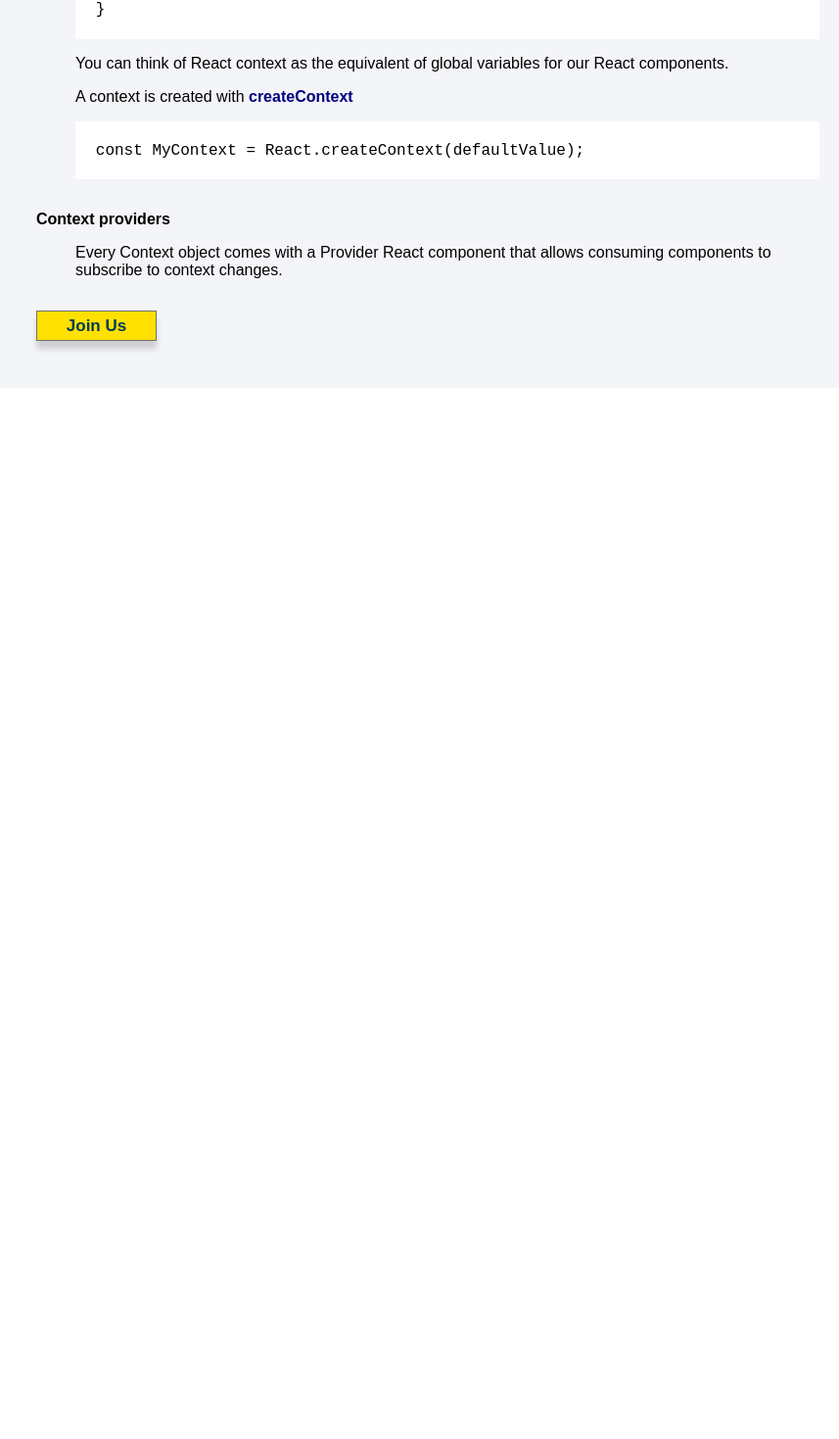
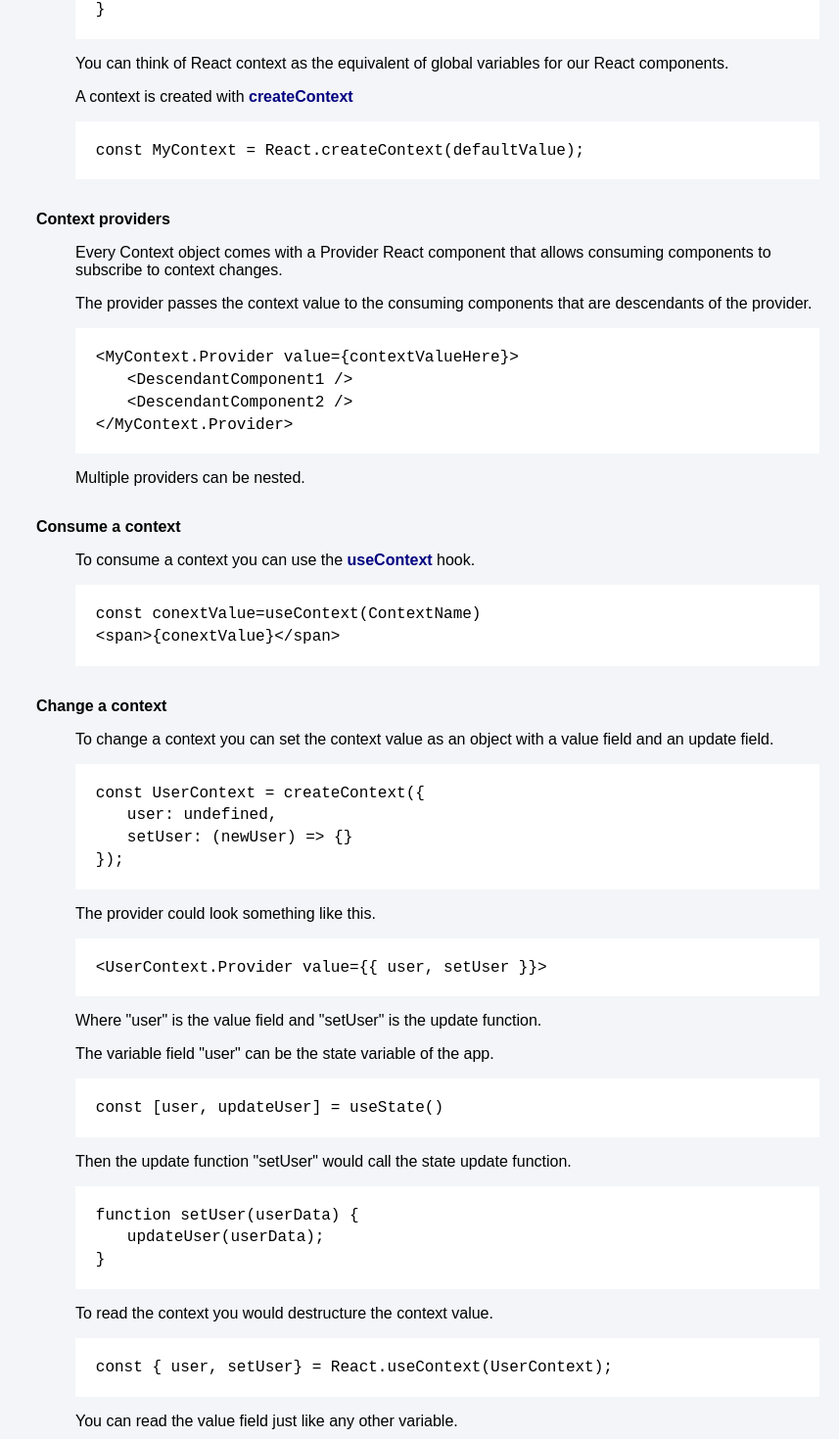
Before and after one commit to BackToTech-Study/ReactStates, a React (Create React App) app: page /welcome in a window 1280 px wide. Shown: the part 1328-2797 px from the top of the page at 98% size, without its empty margins (203-1060 px from the left). Before the commit the page ends 1724 px from the top, so only its background shows below. Built offline with nearby package versions, Linux system fonts and the light colour scheme.

Commit message:
added context examples

```diff
--- a/src/App.css
+++ b/src/App.css
@@ -33,6 +33,8 @@
   border: 1px solid #707070;
   opacity: 1;
   margin: auto;
+  padding-left: 3em;
+  padding-right: 3em;
 }
 
 .navbarTitle {
@@ -49,7 +51,7 @@
   padding: 0;
   margin: 0;
   align-items: center;
-  justify-content: space-around;
+  justify-content: space-between;
 }
 
 /* footer styles*/
--- a/src/App.js
+++ b/src/App.js
@@ -3,9 +3,35 @@ import { Route, Switch, Redirect } from 'react-router-dom';
 import Navbar from './components/layout/Navbar';
 import Welcome from './components/layout/Welcome';
 import Application from './components/layout/Application';
+import UserContext from './contexts/UserContext'
+import User from './models/User';
+import UserInLocalStorage from './services/LocalStorage'
+import { useState } from 'react';
 
 function App() {
+
+  // This function is used to read user from local storage
+  function readUserFromStorage() {
+    let userData = UserInLocalStorage.get();
+    return userData ? new User(userData) : undefined;
+  }
+
+  const [user, updateUser] = useState(readUserFromStorage())
+
+  // This function is used to update the value field in the context
+  function setUser(userData) {
+    if (userData) {
+      UserInLocalStorage.set(userData);
+    } else {
+      UserInLocalStorage.remove();
+    }
+    updateUser(readUserFromStorage());
+  }
+
   return (
+    // Define the provider with the desired value.
+    // The value of the context composed out of the value field "user" and a function that updates the value field "setUser"
+    <UserContext.Provider value={{ user, setUser }}>
       <div className="App">
         <div>
             <Navbar />
@@ -18,6 +44,7 @@ function App() {
           <Route path="/application" component={Application} />
         </Switch>
       </div>
+    </UserContext.Provider>
   );
 }
 
--- a/src/components/button/Button.js
+++ b/src/components/button/Button.js
@@ -1,7 +1,7 @@
 import React from 'react';
 
-const Button = () => {
-  return <button className="btn">Join Us</button>;
+const Button = ({ text, action=()=>{} }) => {
+  return <button className="btn" onClick={action}>{text}</button>;
 };
 
 export default Button;
--- a/src/components/forms/ApplicationForm.js
+++ b/src/components/forms/ApplicationForm.js
@@ -1,7 +1,19 @@
 import React, { useState } from 'react';
 import Button from '../button/Button';
+import UserContext from '../../contexts/UserContext';
 
 const ApplicationForm = (props) => {
+  function redirectToHomePage() {
+    window.location.href = '/';
+  }
+
+  // read the context
+  const { user, setUser } = React.useContext(UserContext);
+
+  if (user) {
+    redirectToHomePage()
+  }
+
   const [formData, setFormData] = useState({
     firstName: '',
     lastName: '',
@@ -14,18 +26,22 @@ const ApplicationForm = (props) => {
 
   const handleSubmit = async (e) => {
     e.preventDefault();
-    console.log('hello');
-    const user = {
+
+    const userData = JSON.stringify({
       firstName,
       lastName,
       address1,
       phone,
       email,
-    };
-    window.location.href = '/';
+    });
 
-    localStorage.setItem('user', JSON.stringify(user));
+    // context is updated here by calling the value field update function
+    setUser(userData);
+
+    // redirecting or refreshing the page will clear the context value. Reinit of the context value is done in the App.js
+    redirectToHomePage();
   };
+
   return (
     <form onSubmit={handleSubmit}>
       <div className="form-header">
@@ -119,7 +135,7 @@ const ApplicationForm = (props) => {
           </div>
         </div>
         <div className="form-footer">
-          <Button onClick={() => handleSubmit()}></Button>
+          <Button text="Join us" action={handleSubmit}></Button>
         </div>
       </div>
     </form>
--- a/src/components/layout/Welcome.js
+++ b/src/components/layout/Welcome.js
@@ -1,8 +1,18 @@
 import React from 'react';
 import Button from '../button/Button';
 import { Link } from 'react-router-dom';
+import UserContext from '../../contexts/UserContext';
 
 const Welcome = (props) => {
+  // read the context
+  const { user, } = React.useContext(UserContext);
+
+  //context field value is read here
+  let linkToJoinForm = user !== undefined ? "" :
+    <Link to="/application">
+      <Button text="Join us" ></Button>
+    </Link>;
+
   return (
     <div className="container">
       <div className="content">
@@ -16,15 +26,17 @@ const Welcome = (props) => {
                 </Link>
               </p>
             </dd>
+
             <dt>State variable</dt>
             <dd>
               <p>A state variable is a variable that holds that state of a component.</p>
-              <p>Is declared by calling the hook <span class='code-line'>useState</span></p>
+              <p>Is declared by calling the hook <span className='code-line'>useState</span></p>
               <p className="code-section">
                 const [stateVariable, stateUpdateFunction] = useState();
               </p>
               <p>You can give the state variable any name you want.</p>
             </dd>
+
             <dt>State update function</dt>
             <dd>
               <p>A state update function is a function that can be used to update the sate variable.</p>
@@ -34,12 +46,13 @@ const Welcome = (props) => {
               </p>
               <p>You can give the state update function any name you want.</p>
               <p>When you want to change the state of the component use the state update function.</p>
-              <p className="code-section">
+              <div className="code-section">
                 <p>console.log('stateVariable = ' + stateVariable);</p>
                 <p>stateUpdateFunction(5);</p>
                 <p>console.log('stateVariable = ' + stateVariable);</p>
-              </p>
+              </div>
             </dd>
+
             <dt>Context</dt>
             <dd>
               <p>
@@ -54,10 +67,12 @@ const Welcome = (props) => {
               <p>
                 <span className='highlighted'>Apply context sparingly</span> because it makes component reuse more difficult.
               </p>
-              <p>
-                If you only want to avoid passing some props through many levels,
-                <span className='highlighted'>component composition is often a simpler solution than context.</span>
-                <p className='code-section'>
+              <div>
+                <p>
+                  If you only want to avoid passing some props through many levels,
+                  <span className='highlighted'>component composition is often a simpler solution than context.</span>
+                </p>
+                <div className='code-section'>
                   <p>function App() {"{"}</p>
                   <p className='indent-1x'>return ("</p>
                   <p className='indent-2x'>{"<Pane nestedComponent={<SomeComponent/>} />"}</p>
@@ -69,23 +84,95 @@ const Welcome = (props) => {
                   <p className='indent-2x'>{"{props.nestedComponent}"}</p>
                   <p className='indent-1x'>);</p>
                   <p>{"}"}</p>
-                </p>
-              </p>
+                </div>
+              </div>
               <p>You can think of React context as the equivalent of global variables for our React components.</p>
               <p>A context is created with <span className='code-line'>createContext</span></p>
-              <p className='code-section'>
+              <div className='code-section'>
                 <p>const MyContext = React.createContext(defaultValue);</p>
-              </p>
+              </div>
             </dd>
+
             <dt>Context providers</dt>
             <dd>
               <p>Every Context object comes with a Provider React component that allows consuming components to subscribe to context changes.</p>
+              <p>The provider passes the context value to the consuming components that are descendants of the provider.</p>
+              <div className='code-section'>
+                <p>{"<MyContext.Provider value={contextValueHere}>"}</p>
+                <p className='indent-1x'>{"<DescendantComponent1 />"}</p>
+                <p className='indent-1x'>{"<DescendantComponent2 />"}</p>
+                <p>{"</MyContext.Provider>"}</p>
+              </div>
+              <p>Multiple providers can be nested.</p>
+            </dd>
+
+            <dt>Consume a context</dt>
+            <dd>
+              <p>To consume a context you can use the <span className='code-line'>useContext</span> hook.</p>
+              <div className='code-section'>
+                <p>{"const conextValue=useContext(ContextName)"}</p>
+                <p>{"<span>{conextValue}</span>"}</p>
+              </div>
+            </dd>
+
+            <dt>Change a context</dt>
+            <dd>
+              <p>To change a context you can set the context value as an object with a value field and an update field.</p>
+              <div className='code-section'>
+                <p>{"const UserContext = createContext({"}</p>
+                <p className='indent-1x'>{"user: undefined,"}</p>
+                <p className='indent-1x'>{"setUser: (newUser) => {}"}</p>
+                <p>{"});"}</p>
+              </div>
+
+              <p>The provider could look something like this.</p>
+              <div className='code-section'>
+                <p>{"<UserContext.Provider value={{ user, setUser }}>"}</p>
+              </div>
+              <p>Where "user" is the value field and "setUser" is the update function.</p>
+
+              <p>The variable field "user" can be the state variable of the app.</p>
+              <div className='code-section'>
+                <p>{"const [user, updateUser] = useState()"}</p>
+              </div>
+
+              <p>Then the update function "setUser" would call the state update function.</p>
+              <div className='code-section'>
+                <p>{"function setUser(userData) {"}</p>
+                <p className='indent-1x'>{"updateUser(userData);"}</p>
+                <p>{"}"}</p>
+              </div>
+
+              <p>To read the context you would destructure the context value.</p>
+              <div className='code-section'>
+                <p>{"const { user, setUser} = React.useContext(UserContext);"}</p>
+              </div>
+
+              <p>You can read the value field just like any other variable.</p>
+              <div className='code-section'>
+                <p>{"<span>{user}</span>"}</p>
+              </div>
+
+              <p>And you can use the update function to change the context.</p>
+              <div className='code-section'>
+                <p>{"setUser(newUserHere)"}</p>
+              </div>
+
+              <p className='highlighted'>Routing or page refresh will reinitalze the context.</p>
+              <p>If you want context persitance you can setup context to be saved and loaded from local storage.</p>
+              <div className='code-section'>
+                <p>{"const [user, updateUser] = useState(readUserFromStorage())"}</p>
+                <p>{"..."}</p>
+                <p>{"function setUser(user) {"}</p>
+                <p className='indent-1x'>{"saveToLocalStorage(user);"}</p>
+                <p className='indent-1x'>{"updateUser(readUserFromStorage());"}</p>
+                <p>{"}"}</p>
+              </div>
+
             </dd>
           </dl>
         </div>
-        <Link to="/application">
-          <Button />
-        </Link>
+        {linkToJoinForm}
       </div>
     </div>
   );
--- a/src/contexts/UserContext.js
+++ b/src/contexts/UserContext.js
@@ -1,3 +1,11 @@
 import { createContext } from 'react';
 
-const UserContext = createContext();
+// Default context value is undefined. This is used when no top provider is found.
+// The value of the context has tow fields a value field "user" and a value field update function "setUser"
+// The implementation of the value field update function will be provided later
+const UserContext = createContext({
+    user: undefined,
+    setUser: (newUser) => {}
+});
+
+export default UserContext;
--- /dev/null
+++ b/src/models/User.js
@@ -0,0 +1,11 @@
+class User {
+    constructor(jsonData) {
+        let userData = jsonData ? JSON.parse(jsonData) : null;
+        this.FirstName = userData?.firstName ?? "";
+        this.LastName = userData?.lastName ?? "";
+        this.UserId = userData?.userId ?? "";
+        this.Token = userData?.token ?? "";
+    }
+}
+
+export default User;
--- /dev/null
+++ b/src/services/LocalStorage.js
@@ -0,0 +1,8 @@
+const UserInLocalStorage = {
+    userStorageKey: 'user',
+    get: function () { return localStorage.getItem(this.userStorageKey) },
+    set: function (newValue) { return localStorage.setItem(this.userStorageKey, newValue) },
+    remove: function () { return localStorage.removeItem(this.userStorageKey) }
+}
+
+export default UserInLocalStorage;
```
Also changed, not shown: src/components/layout/Navbar.js (+14 -5 lines), 1 other file (tests, documents, lock files or other folders). Lines whose indentation alone changed are shown as unchanged.
